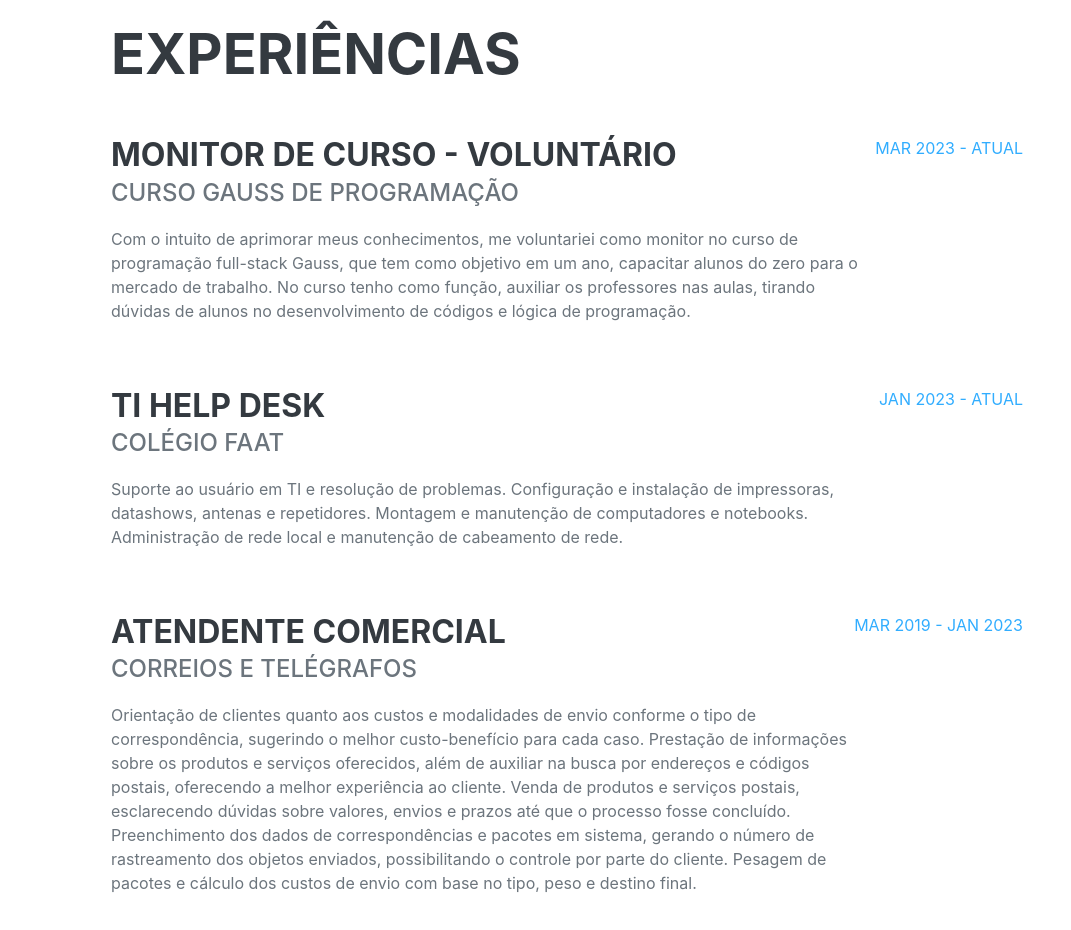
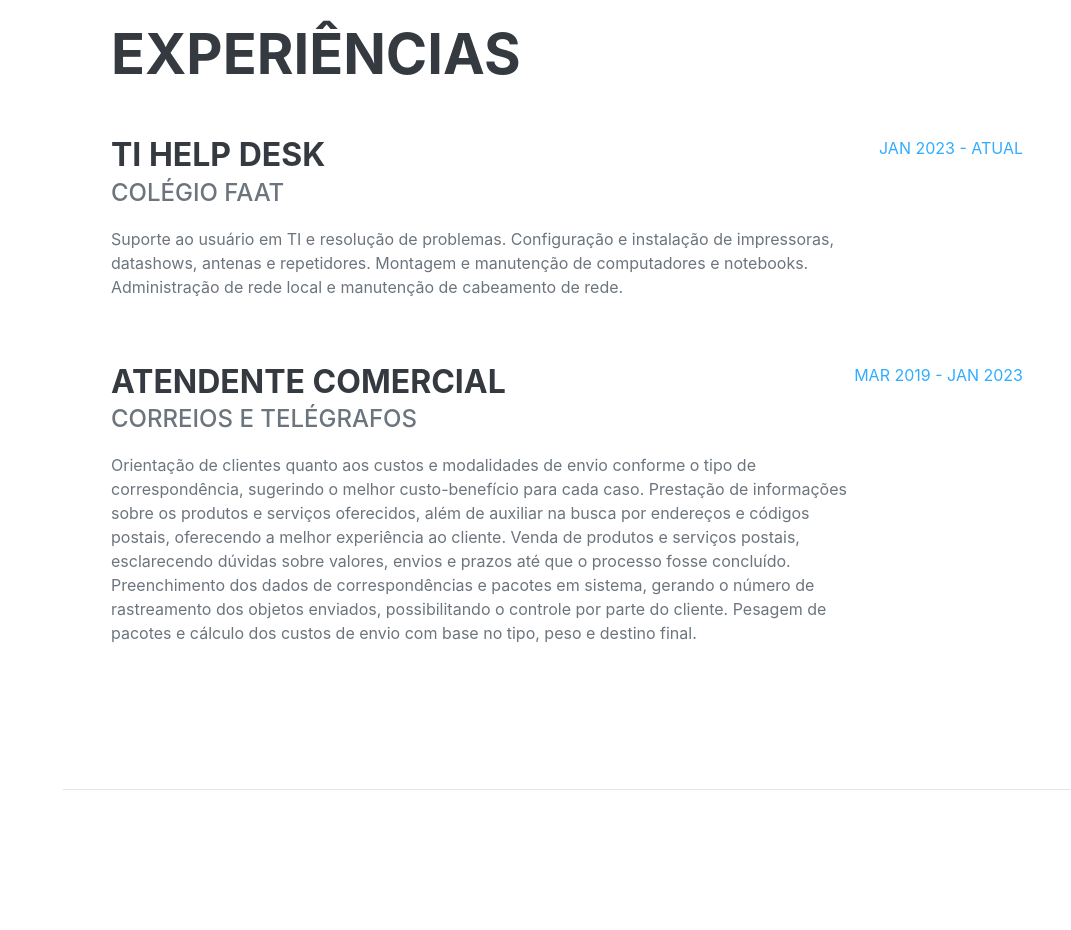
Before and after one commit to hajikazuo/Curriculo---Nilton-Kazuo, a plain HTML site: page index.html in a window 1280 px wide. Shown: the part 860-1790 px from the top of the page, without its empty margins (209-1280 px from the left). Drawn offline with nearby package versions, Linux system fonts and the light colour scheme; a web font is replaced by a local one.

Commit message:
Update index.html

```diff
--- a/index.html
+++ b/index.html
@@ -70,17 +70,6 @@
         <section class="resume-section" id="experience">
             <div class="resume-section-content">
                 <h2 data-aos="fade-right" class="mb-5">Experiências</h2>
-                <div data-aos="fade-left" class="d-flex flex-column flex-md-row justify-content-between mb-5">
-                    <div class="flex-grow-1">
-                        <h3 class="mb-0">Monitor de curso - Voluntário</h3>
-                        <div class="subheading mb-3">Curso Gauss de Programação</div>
-                        <p>Com o intuito de aprimorar meus conhecimentos, me voluntariei como monitor no curso de programação full-stack Gauss,
-                            que tem como objetivo em um ano, capacitar alunos do zero para o mercado de trabalho.
-                            No curso tenho como função, auxiliar os professores nas aulas, tirando dúvidas de alunos no desenvolvimento de códigos e lógica de programação.
-                        </p>
-                    </div>
-                    <div class="flex-shrink-0"><span class="text-primary">MAR 2023 - ATUAL</span></div>
-                </div>
                 <div data-aos="fade-left" class="d-flex flex-column flex-md-row justify-content-between mb-5">
                     <div class="flex-grow-1">
                         <h3 class="mb-0">TI Help Desk</h3>
```
